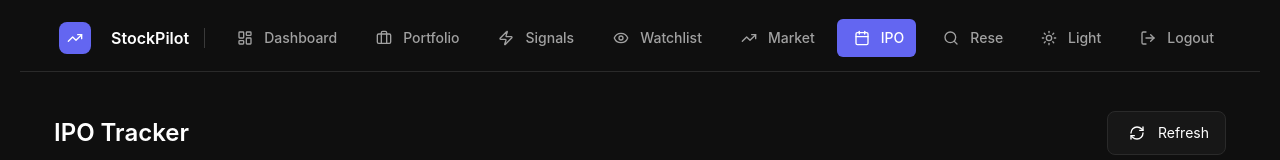
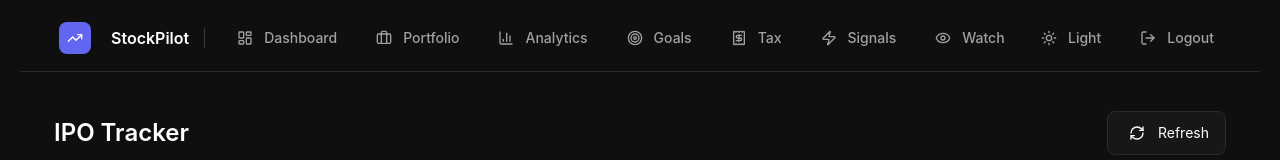
Before and after one commit to Mritunjaypratapsinghh/stockpilot, a Next.js app in the folder frontend/: page /ipo in a window 1280 px wide. Shown: the top 160 px of the page. Built offline with nearby package versions, Linux system fonts and the light colour scheme; no server answers.

Commit message:
feat: Add Analytics, Goals, Tax links to navbar

```diff
--- a/frontend/src/components/Navbar.js
+++ b/frontend/src/components/Navbar.js
@@ -1,12 +1,15 @@
 'use client';
 import Link from 'next/link';
 import { usePathname } from 'next/navigation';
-import { LayoutDashboard, Bell, Search, TrendingUp, LogOut, Briefcase, Eye, Calendar, Zap, Sun, Moon, Settings } from 'lucide-react';
+import { LayoutDashboard, Bell, Search, TrendingUp, LogOut, Briefcase, Eye, Calendar, Zap, Sun, Moon, Settings, Target, Receipt, BarChart3 } from 'lucide-react';
 import { useState, useEffect } from 'react';
 
 const navItems = [
   { href: '/', label: 'Dashboard', icon: LayoutDashboard },
   { href: '/portfolio', label: 'Portfolio', icon: Briefcase },
+  { href: '/analytics', label: 'Analytics', icon: BarChart3 },
+  { href: '/goals', label: 'Goals', icon: Target },
+  { href: '/tax', label: 'Tax', icon: Receipt },
   { href: '/signals', label: 'Signals', icon: Zap },
   { href: '/watchlist', label: 'Watchlist', icon: Eye },
   { href: '/market', label: 'Market', icon: TrendingUp },
```
